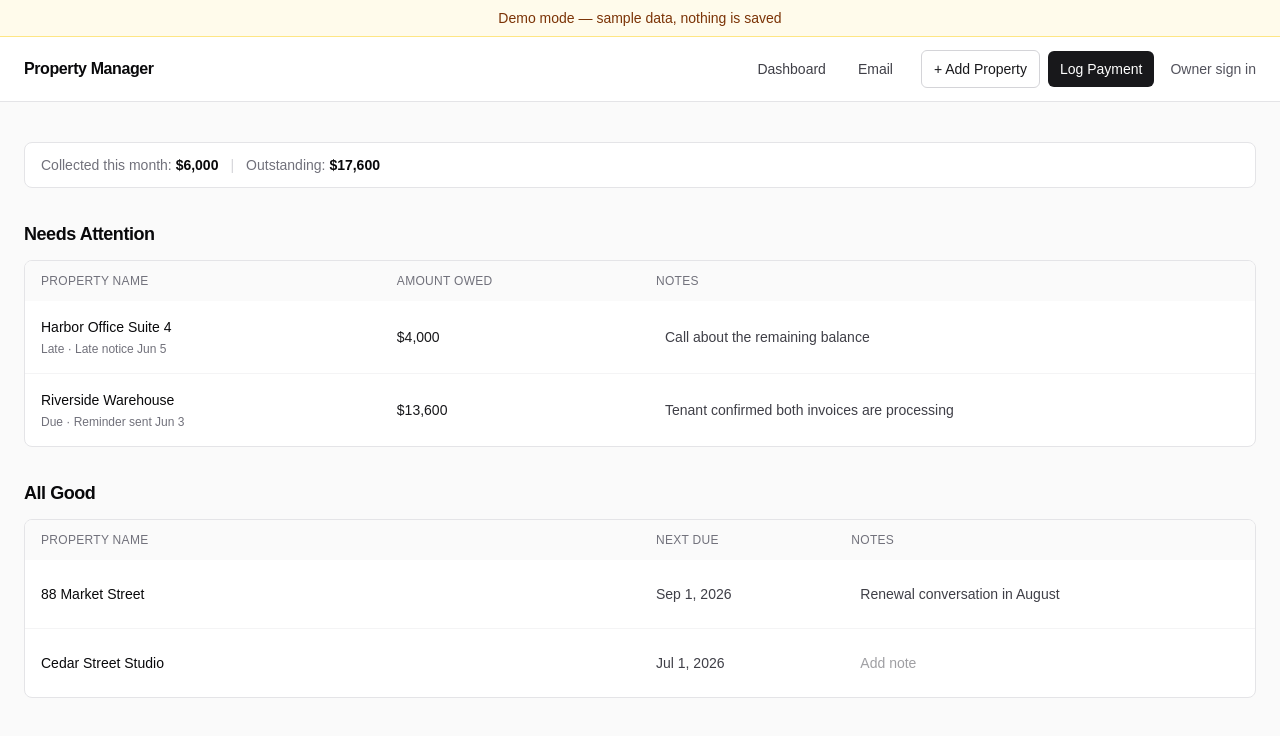
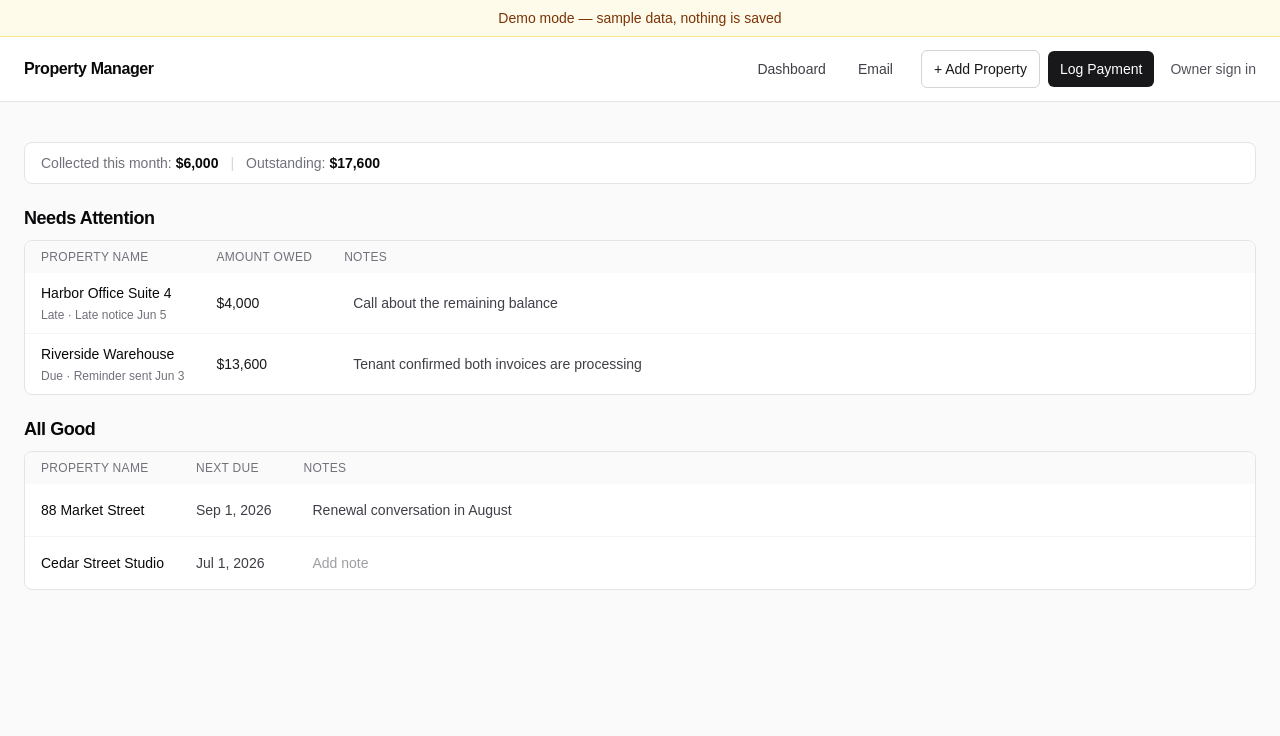
Before and after one commit to naubin4-png/property-management-app, a Next.js app: page /demo in a window 1280 px wide. Shown: the top 736 px of the page. Built offline with nearby package versions, Linux system fonts and the light colour scheme.

Commit message:
fix: tighten dashboard table spacing

```diff
--- a/components/dashboard-view.tsx
+++ b/components/dashboard-view.tsx
@@ -98,7 +98,7 @@ function DashboardNote({
   return (
     <input
       aria-label={`Notes for ${property.name}`}
-      className="h-9 w-full min-w-40 rounded-md border border-transparent bg-transparent px-2 text-sm text-zinc-700 outline-none hover:border-zinc-200 hover:bg-white focus:border-zinc-300 focus:bg-white disabled:opacity-60"
+      className="h-8 w-full min-w-40 rounded-md border border-transparent bg-transparent px-2 text-sm text-zinc-700 outline-none hover:border-zinc-200 hover:bg-white focus:border-zinc-300 focus:bg-white disabled:opacity-60"
       disabled={isPending}
       onBlur={(event) => {
         const nextNote = event.currentTarget.value;
@@ -120,7 +120,7 @@ function DashboardNote({
 
 export function MoneyBar({ summary }: { summary: DashboardSummary }) {
   return (
-    <section className="rounded-lg border border-zinc-200 bg-white px-4 py-3 text-sm text-zinc-700">
+    <section className="rounded-lg border border-zinc-200 bg-white px-4 py-2.5 text-sm text-zinc-700">
       <div className="flex flex-col gap-2 sm:flex-row sm:items-center sm:gap-0">
         <span>
           <span className="font-medium text-zinc-500">
@@ -169,13 +169,17 @@ function NeedsAttentionSection({
         Needs Attention
       </h2>
 
-      <div className="mt-3 hidden overflow-hidden rounded-lg border border-zinc-200 bg-white md:block">
+      <div className="mt-2 hidden overflow-hidden rounded-lg border border-zinc-200 bg-white md:block">
         <table className="w-full border-collapse text-left text-sm">
           <thead className="bg-zinc-50 text-xs uppercase tracking-wide text-zinc-500">
             <tr>
-              <th className="px-4 py-3 font-medium">Property Name</th>
-              <th className="px-4 py-3 font-medium">Amount Owed</th>
-              <th className="px-4 py-3 font-medium">Notes</th>
+              <th className="w-px whitespace-nowrap px-4 py-2 font-medium">
+                Property Name
+              </th>
+              <th className="w-40 whitespace-nowrap px-4 py-2 font-medium">
+                Amount Owed
+              </th>
+              <th className="w-full px-4 py-2 font-medium">Notes</th>
             </tr>
           </thead>
           <tbody className="divide-y divide-zinc-100">
@@ -199,14 +203,14 @@ function NeedsAttentionSection({
                 }}
                 tabIndex={propertyBaseHref ? 0 : undefined}
               >
-                <td className="px-4 py-4 font-medium text-zinc-950">
+                <td className="w-px whitespace-nowrap px-4 py-2.5 font-medium text-zinc-950">
                   {propertyName(property, propertyBaseHref)}
                   <AttentionStatus property={property} />
                 </td>
-                <td className="px-4 py-4 font-medium text-zinc-900">
+                <td className="w-40 whitespace-nowrap px-4 py-2.5 font-medium text-zinc-900">
                   {formatCurrency(property.amountOwedCents)}
                 </td>
-                <td className="w-1/2 px-4 py-4">
+                <td className="w-full px-4 py-2.5">
                   <DashboardNote onSaveNote={onSaveNote} property={property} />
                 </td>
               </tr>
@@ -215,7 +219,7 @@ function NeedsAttentionSection({
         </table>
       </div>
 
-      <div className="mt-3 space-y-3 md:hidden">
+      <div className="mt-2 space-y-2 md:hidden">
         {properties.map((property) => (
           <div
             className={
@@ -289,13 +293,17 @@ function AllGoodSection({
         All Good
       </h2>
 
-      <div className="mt-3 hidden overflow-hidden rounded-lg border border-zinc-200 bg-white md:block">
+      <div className="mt-2 hidden overflow-hidden rounded-lg border border-zinc-200 bg-white md:block">
         <table className="w-full border-collapse text-left text-sm">
           <thead className="bg-zinc-50 text-xs uppercase tracking-wide text-zinc-500">
             <tr>
-              <th className="px-4 py-3 font-medium">Property Name</th>
-              <th className="px-4 py-3 font-medium">Next Due</th>
-              <th className="px-4 py-3 font-medium">Notes</th>
+              <th className="w-px whitespace-nowrap px-4 py-2 font-medium">
+                Property Name
+              </th>
+              <th className="w-40 whitespace-nowrap px-4 py-2 font-medium">
+                Next Due
+              </th>
+              <th className="w-full px-4 py-2 font-medium">Notes</th>
             </tr>
           </thead>
           <tbody className="divide-y divide-zinc-100">
@@ -319,13 +327,13 @@ function AllGoodSection({
                 }}
                 tabIndex={propertyBaseHref ? 0 : undefined}
               >
-                <td className="w-1/2 px-4 py-4 font-medium text-zinc-950">
+                <td className="w-px whitespace-nowrap px-4 py-2.5 font-medium text-zinc-950">
                   {propertyName(property, propertyBaseHref)}
                 </td>
-                <td className="px-4 py-4 text-zinc-700">
+                <td className="w-40 whitespace-nowrap px-4 py-2.5 text-zinc-700">
                   {formatDate(property.nextDueDate)}
                 </td>
-                <td className="px-4 py-4">
+                <td className="w-full px-4 py-2.5">
                   <DashboardNote onSaveNote={onSaveNote} property={property} />
                 </td>
               </tr>
@@ -334,7 +342,7 @@ function AllGoodSection({
         </table>
       </div>
 
-      <div className="mt-3 space-y-3 md:hidden">
+      <div className="mt-2 space-y-2 md:hidden">
         {properties.map((property) => (
           <div
             className={
@@ -392,7 +400,7 @@ export function PropertyTable({
   propertyBaseHref?: string | null;
 }) {
   return (
-    <div className="space-y-8">
+    <div className="space-y-5">
       <NeedsAttentionSection
         onSaveNote={onSaveNote}
         properties={needsAttention}
@@ -456,7 +464,7 @@ export function DashboardView({
           )}
         </section>
       ) : (
-        <div className="mt-8">
+        <div className="mt-5">
           <PropertyTable
             allGood={allGood}
             needsAttention={needsAttention}
```
